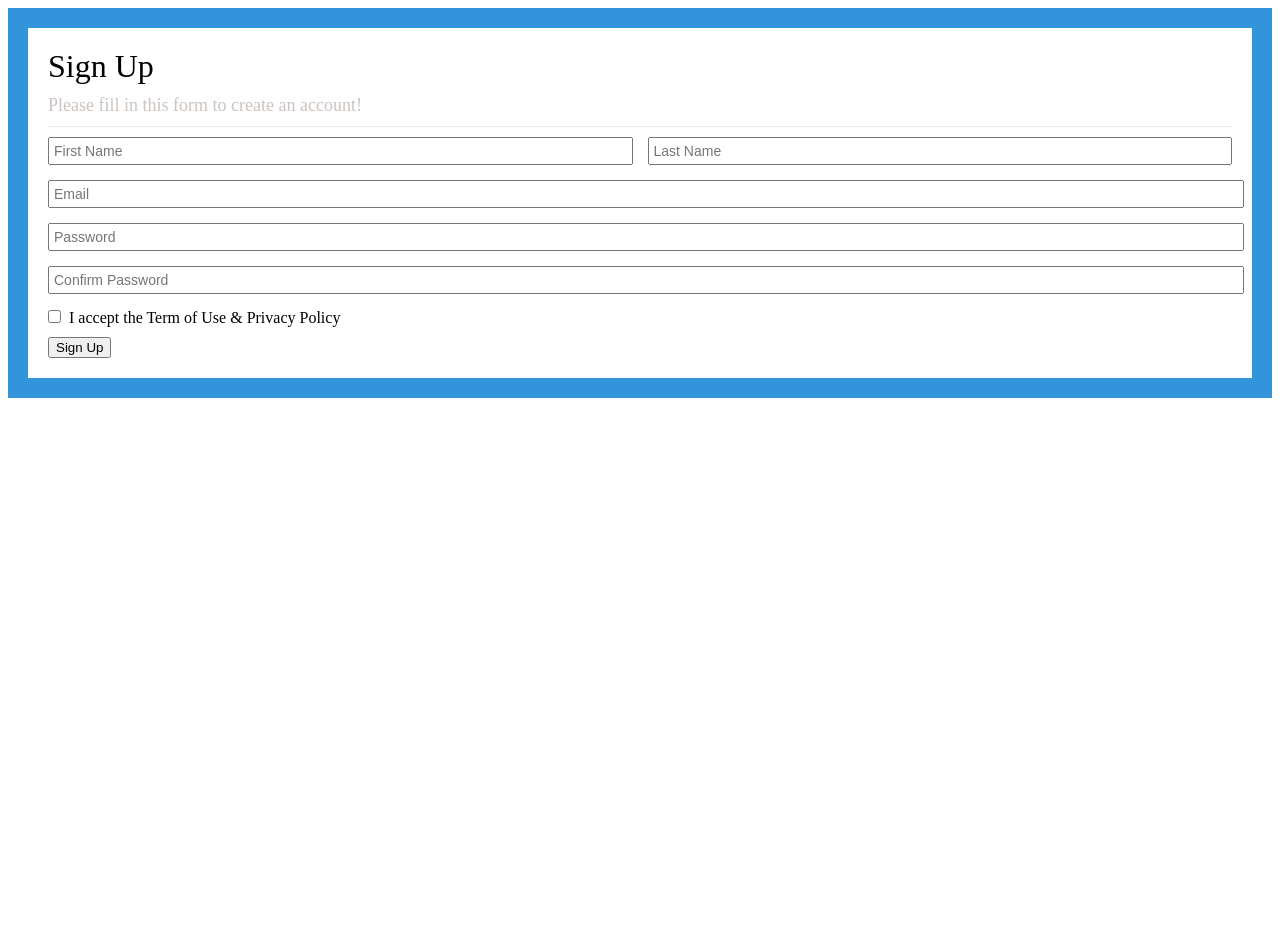
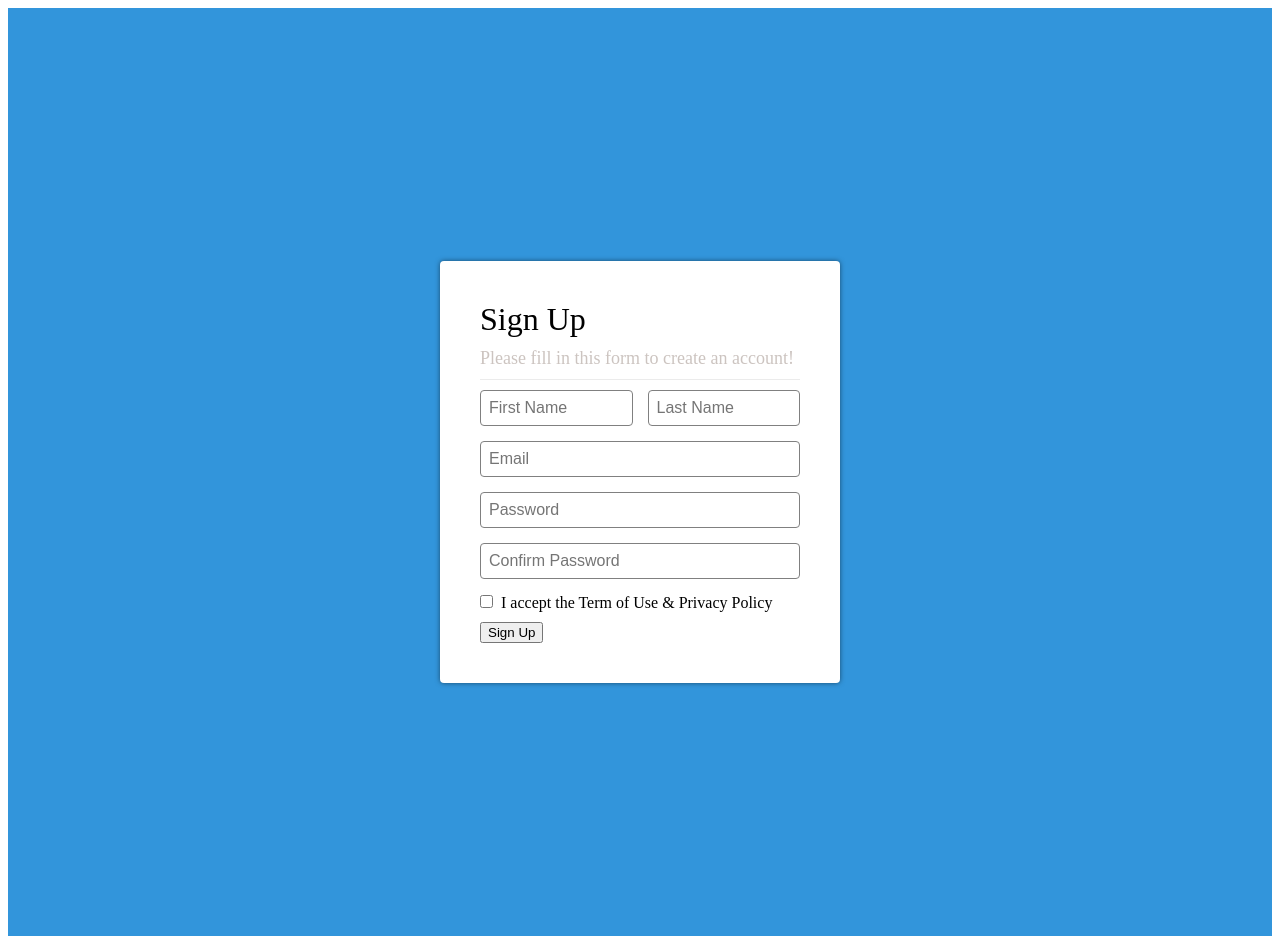
Before and after one commit to pitipume/celestica-test-01, an Angular app: page / in a window 1280 px wide. Before the commit the page ends 800 px from the top, so only its background shows below. Built offline with nearby package versions, Linux system fonts and the light colour scheme.

Commit message:
feat: add sign up (3) scss

```diff
--- a/src/app/sign-up/sign-up.component.html
+++ b/src/app/sign-up/sign-up.component.html
@@ -1,5 +1,5 @@
 <div class="sign-up-form">
-    <div class="form-border">
+    <div class="form-container">
         <div class="form-header">
             <div class="text-header">Sign Up</div>
             <div class="text-sub-header">Please fill in this form to create an account!</div>
--- a/src/app/sign-up/sign-up.component.scss
+++ b/src/app/sign-up/sign-up.component.scss
@@ -1,21 +1,36 @@
 .sign-up-form {
     background-color: #3295db;
-    padding: 20px;
-    .form-border {
+    padding: clamp(20px, 5vw, 100px); // min val max
+    min-height: 100vh;
+    display: flex;
+    justify-content: center; // align horizontal
+    align-items: center; // align vertical
+
+    .form-container {
         background-color: white;
         gap: 10px;
         display: flex;
         flex-direction: column;
         text-align: left;
-        padding: 20px;
+        padding: clamp(15px, 4vw, 40px);
+        box-shadow: 0 0 5px rgba(0, 0, 0, 0.5);
+        border-radius: 4px;
+        width: 90%;
+        max-width: 400px;
+        box-sizing: border-box;
+
         .form-header {
             display: grid;
             gap: 10px;
+            width: 100%;
+            text-align: left;
+
             .text-header {
-                font-size: 32px;
+                font-size: clamp(24px, 5vw, 32px);
+                font-size: 32px
             }
             .text-sub-header {
-                font-size: 18px;
+                font-size: clamp(14px, 2.5vw, 18px);
                 color: #ccc4c0;
             }
             .line {
@@ -27,11 +42,16 @@
         .form-body {
             display: grid;
             gap: 15px;
+            width: 100%;
+
             .text {
                 input[type=text] {
-                    font-size: 14px;
-                    padding: 4px;
+                    font-size: clamp(12px, 2vw, 16px);
+                    padding: 8px;
                     width: 100%;
+                    border-radius: 4px;
+                    border: 1px solid grey;
+                    box-sizing: border-box;
                 }
                 input[type=checkbox] {
                     margin: 0 8px 0 0;
@@ -39,6 +59,10 @@
                 &.section-name {
                     display: flex;
                     gap: 15px;
+                    @media (max-width: 500px) {
+                        flex-direction: column;
+                        gap: 10px;
+                    }
                 }
             }
         }
```
